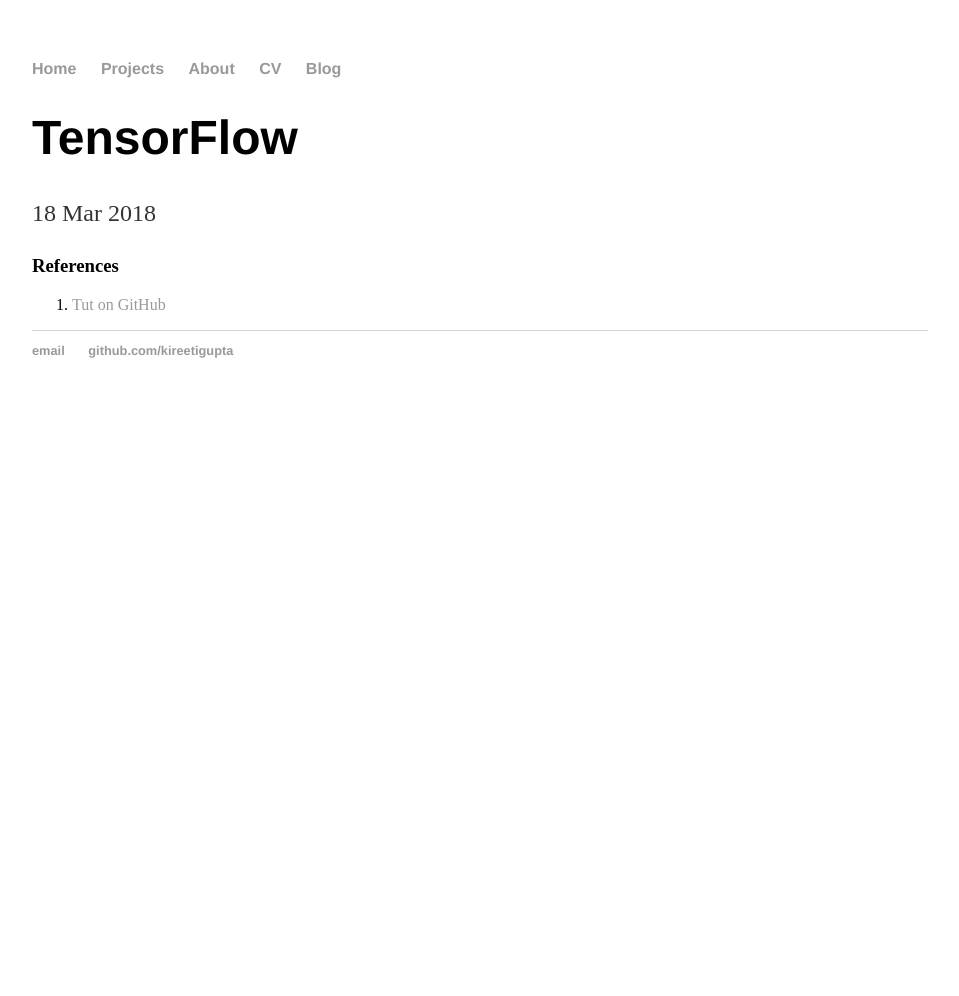
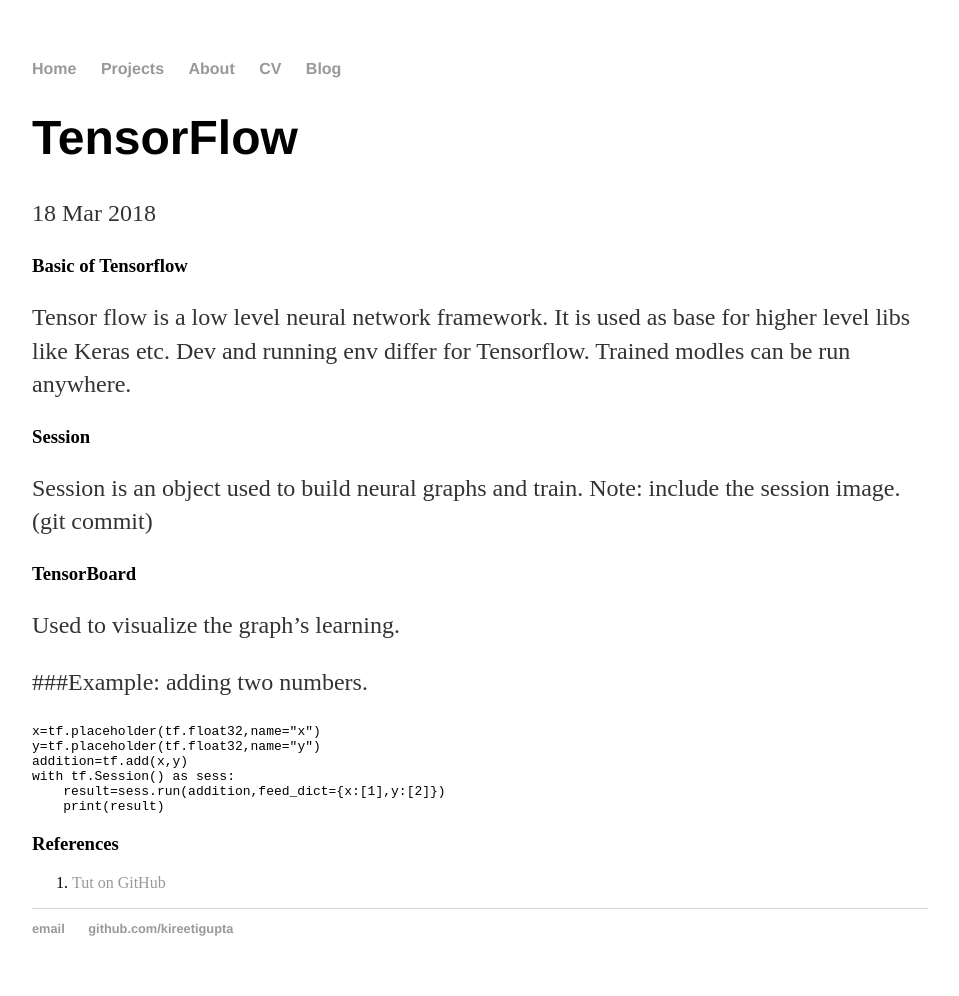
Before and after one commit to kireetigupta/kireetiboorla.github.io, a Jekyll site: the page built from _posts/2018-03-18-tensorflow.md, in a window 1280 px wide. Shown: the whole page, without its empty margins (160-1119 px from the left). Built offline with Jekyll 4.4.1, drawn with Linux system fonts in a browser that asks for light colours; before the commit the page ends 900 px from its top, so only the background shows below that.

Commit message:
Update 2018-03-18-tensorflow.md

````diff
--- a/_posts/2018-03-18-tensorflow.md
+++ b/_posts/2018-03-18-tensorflow.md
@@ -2,6 +2,28 @@
 layout: post
 title: "TensorFlow"
 ---
+### Basic of Tensorflow
+Tensor flow is a low level neural network framework. It is used as base for higher level libs like Keras etc.
+Dev and running env differ for Tensorflow. Trained modles can be run anywhere.
+
+### Session
+Session is an object used to build neural graphs and train.
+Note: include the session image. (git commit)
+
+### TensorBoard
+Used to visualize the graph's learning.
+
+
+###Example: adding two numbers.
+```python
+x=tf.placeholder(tf.float32,name="x")
+y=tf.placeholder(tf.float32,name="y")
+addition=tf.add(x,y)
+with tf.Session() as sess:
+    result=sess.run(addition,feed_dict={x:[1],y:[2]})
+    print(result)
+```
+
 
 
 ### References
````
